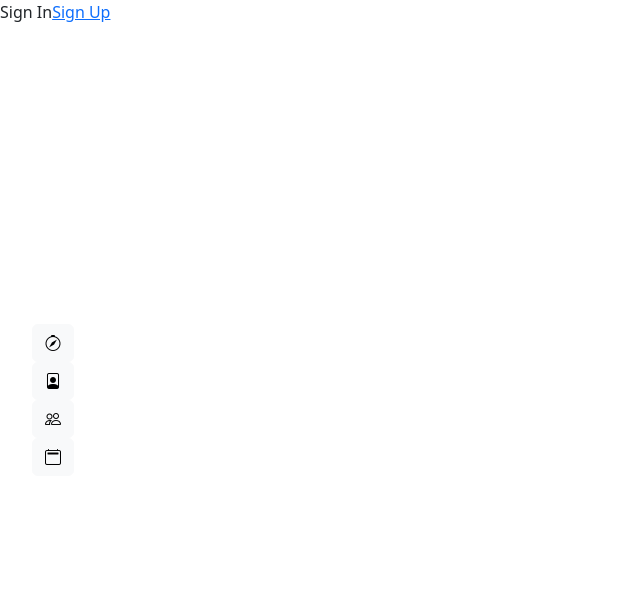
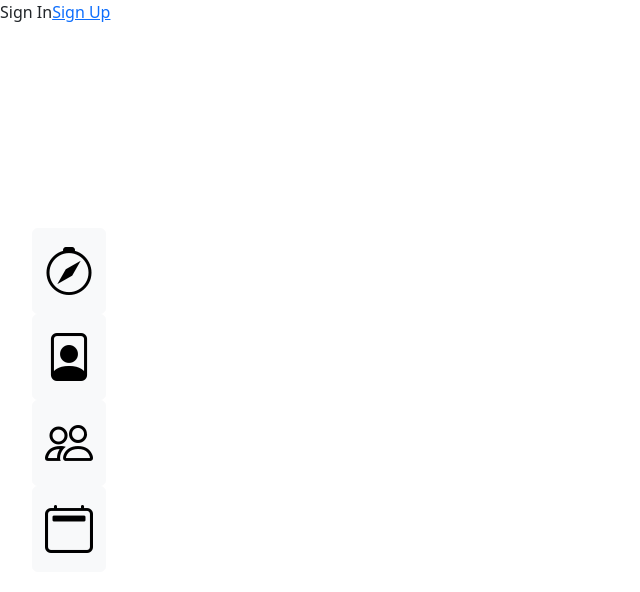
Before and after one commit to snghong/c4g, a React (Vite) app in the folder frontend/: page / in a window 1280 px wide. Shown: the top 592 px of the page, without its empty margins (0-640 px from the left). Built offline with nearby package versions, Linux system fonts and the light colour scheme.

Commit message:
made sidebar icons larger

```diff
--- a/frontend/src/SideBar.jsx
+++ b/frontend/src/SideBar.jsx
@@ -4,9 +4,6 @@ export default class SideBar extends Component {
   render() {
     return (<>
         <ul className="sidebar">
-
-
-
             <li><Button variant="light" href="/Courses">
             <i class="bi bi-compass"></i>
             </Button> </li>
--- a/frontend/src/index.css
+++ b/frontend/src/index.css
@@ -13,6 +13,9 @@
   -webkit-font-smoothing: antialiased;
   -moz-osx-font-smoothing: grayscale;
   -webkit-text-size-adjust: 100%;
+}
+.btn{
+  --bs-btn-font-size:3rem !important;
 }
 ul
 {
```
